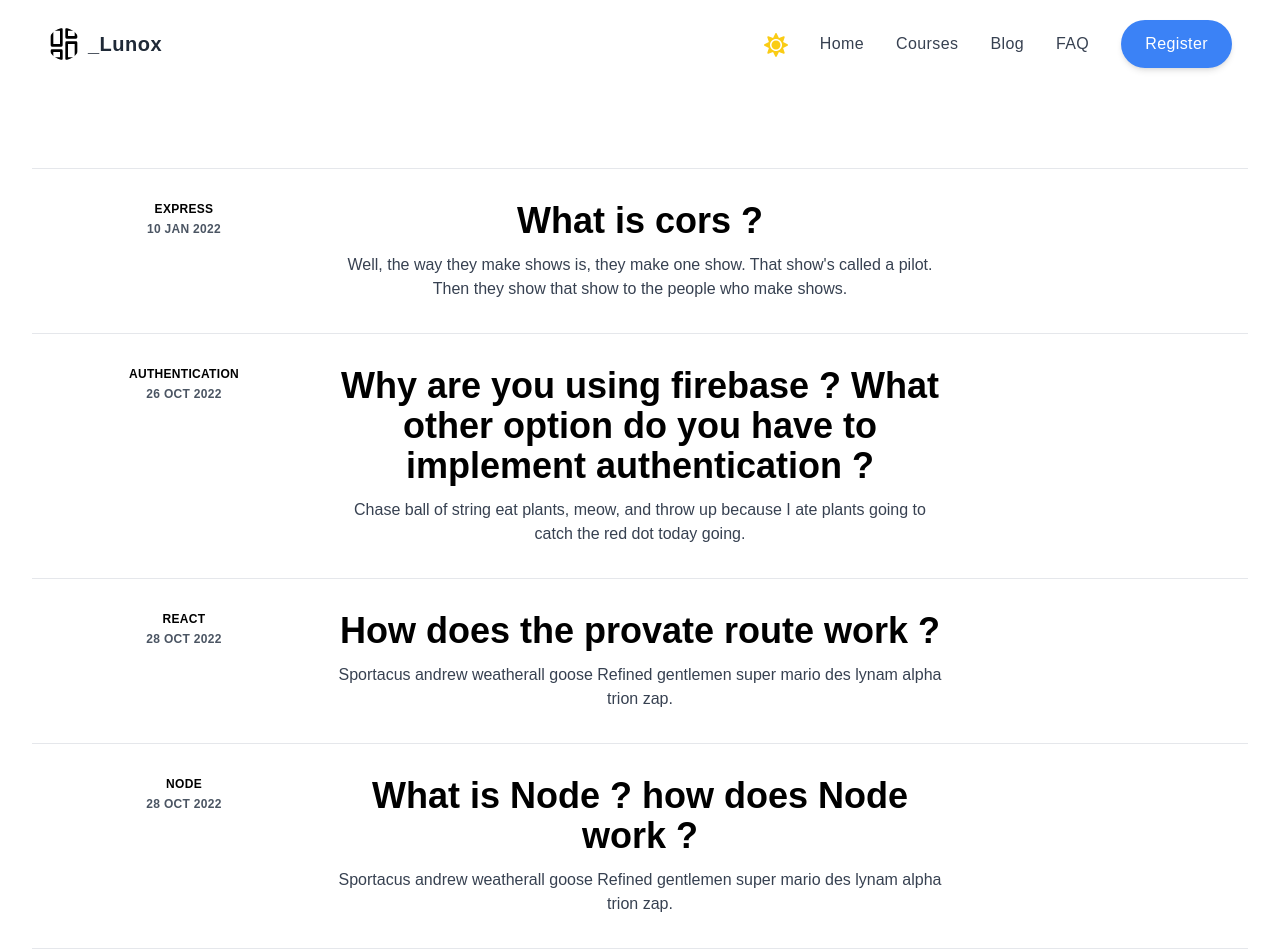
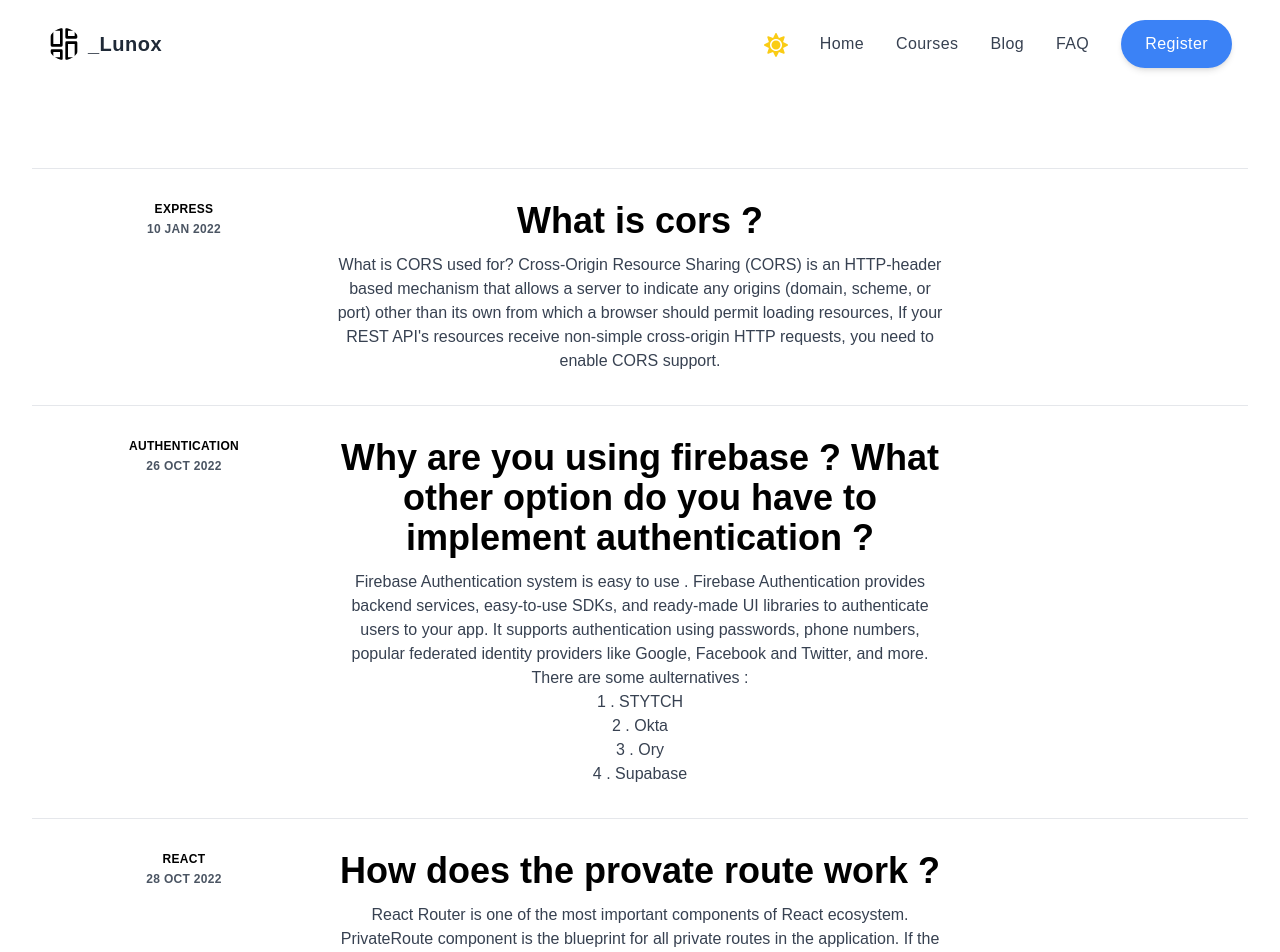
Before and after one commit to AlifSakib/lunox-learning-client-side, a React (Create React App) app: page /blogs in a window 1280 px wide. Shown: the top 952 px of the page. Built offline with nearby package versions, Linux system fonts and the light colour scheme; no server answers.

Commit message:
added FAQ page

```diff
--- a/src/components/Pages/Blogs/Blogs.js
+++ b/src/components/Pages/Blogs/Blogs.js
@@ -1,4 +1,5 @@
 import React from "react";
+import { Link } from "react-router-dom";
 
 const Blogs = () => {
   return (
@@ -31,9 +32,12 @@ const Blogs = () => {
                 </a>
               </div>
               <p className="text-gray-700">
-                Well, the way they make shows is, they make one show. That
-                show's called a pilot. Then they show that show to the people
-                who make shows.
+                What is CORS used for? Cross-Origin Resource Sharing (CORS) is
+                an HTTP-header based mechanism that allows a server to indicate
+                any origins (domain, scheme, or port) other than its own from
+                which a browser should permit loading resources, If your REST
+                API's resources receive non-simple cross-origin HTTP requests,
+                you need to enable CORS support.
               </p>
             </div>
           </div>
@@ -64,8 +68,18 @@ const Blogs = () => {
                 </a>
               </div>
               <p className="text-gray-700">
-                Chase ball of string eat plants, meow, and throw up because I
-                ate plants going to catch the red dot today going.
+                Firebase Authentication system is easy to use . Firebase
+                Authentication provides backend services, easy-to-use SDKs, and
+                ready-made UI libraries to authenticate users to your app. It
+                supports authentication using passwords, phone numbers, popular
+                federated identity providers like Google, Facebook and Twitter,
+                and more. There are some aulternatives : <br />
+                1 . STYTCH
+                <br />
+                2 . Okta
+                <br />
+                3 . Ory
+                <br />4 . Supabase
               </p>
             </div>
           </div>
@@ -95,8 +109,12 @@ const Blogs = () => {
                 </a>
               </div>
               <p className="text-gray-700">
-                Sportacus andrew weatherall goose Refined gentlemen super mario
-                des lynam alpha trion zap.
+                React Router is one of the most important components of React
+                ecosystem. PrivateRoute component is the blueprint for all
+                private routes in the application. If the user is logged in, go
+                on and display the component in question; otherwise, redirect
+                the user to sign-in page. Additionally, we can define the logic
+                of isLogin utility function separately in utils folder.
               </p>
             </div>
           </div>
@@ -126,15 +144,18 @@ const Blogs = () => {
                 </a>
               </div>
               <p className="text-gray-700">
-                Sportacus andrew weatherall goose Refined gentlemen super mario
-                des lynam alpha trion zap.
+                It is a used as backend service where javascript works on the
+                server-side of the application. This way javascript is used on
+                both frontend and backend. Node. js runs on chrome v8 engine
+                which converts javascript code into machine code, it is highly
+                scalable, lightweight, fast, and data-intensive.
               </p>
             </div>
           </div>
         </div>
         <div className="text-center">
-          <a
-            href="/"
+          <Link
+            to="#"
             aria-label=""
             className="inline-flex items-center font-semibold transition-colors duration-200 text-deep-purple-accent-400 hover:text-deep-purple-800"
           >
@@ -146,7 +167,7 @@ const Blogs = () => {
             >
               <path d="M9.707,5.293l-5-5A1,1,0,0,0,3.293,1.707L7.586,6,3.293,10.293a1,1,0,1,0,1.414,1.414l5-5A1,1,0,0,0,9.707,5.293Z" />
             </svg>
-          </a>
+          </Link>
         </div>
       </div>
     </div>
--- a/src/components/Pages/FAQ/FAQ.js
+++ b/src/components/Pages/FAQ/FAQ.js
@@ -6,12 +6,8 @@ const FAQ = () => {
       <div className="px-4 py-16 mx-auto sm:max-w-xl md:max-w-full lg:max-w-screen-xl md:px-24 lg:px-8 lg:py-20">
         <div className="max-w-xl sm:mx-auto lg:max-w-2xl">
           <div className="max-w-xl mb-10 md:mx-auto sm:text-center lg:max-w-2xl md:mb-12">
-            <div>
-              <p className="inline-block px-3 py-px mb-4 text-xs font-semibold tracking-wider text-teal-900 uppercase rounded-full bg-teal-accent-400">
-                Brand new
-              </p>
-            </div>
-            <h2 className="max-w-lg mb-6 font-sans text-3xl font-bold leading-none tracking-tight text-gray-900 sm:text-4xl md:mx-auto">
+            <div></div>
+            <h2 className="max-w-lg mb-6  text-3xl font-bold leading-none tracking-tight text-gray-900 sm:text-4xl md:mx-auto">
               <span className="relative inline-block">
                 <svg
                   viewBox="0 0 52 24"
@@ -35,14 +31,9 @@ const FAQ = () => {
                     height="24"
                   />
                 </svg>
-                <span className="relative">The</span>
               </span>{" "}
-              quick, brown fox jumps over a lazy dog
+              <h1 className="text-6xl"> What can we help you find?</h1>
             </h2>
-            <p className="text-base text-gray-700 md:text-lg">
-              Sed ut perspiciatis unde omnis iste natus error sit voluptatem
-              accusantium doloremque rem aperiam, eaque ipsa quae.
-            </p>
           </div>
         </div>
         <div className="max-w-screen-xl sm:mx-auto">
@@ -50,25 +41,33 @@ const FAQ = () => {
             <div className="space-y-8">
               <div>
                 <p className="mb-4 text-xl font-medium">
-                  The quick, brown fox jumps over a lazy dog?
+                  About suspended accounts
                 </p>
                 <p className="text-gray-700">
-                  Space, the final frontier. These are the voyages of the
-                  Starship Enterprise. Its five-year mission: to explore strange
-                  new worlds.
+                  Spam: Most of the accounts we suspend are suspended because
+                  they are spammy, or just plain fake, and they introduce
+                  security risks for and for everyone using . These types of
+                  accounts are against our Rules. Sometimes a real person’s
+                  account gets suspended by mistake, and in those cases we’ll
                   <br />
                   <br />
-                  Many say exploration is part of our destiny, but it’s actually
-                  our duty to future generations.
+                  account is unsuspended. Account security at risk: If we
+                  suspect an account has been hacked or compromised, we may
+                  suspend it until it can be secured and restored to the account
+                  owner in order to reduce potentially malicious activity caused
                 </p>
               </div>
               <div>
                 <p className="mb-4 text-xl font-medium">
-                  The first mate and his Skipper too will do?
+                  Help with locked or limited account
                 </p>
                 <p className="text-gray-700">
-                  Well, the way they make shows is, they make one show. That
-                  show's called a pilot.
+                  work with the person to make sure the by the compromise.
+                  Abusive Tweets or behavior: We may suspend an account if it
+                  has been reported to us as violating our Rules surrounding
+                  abuse. When an account engages in abusive behavior, like
+                  sending threats to others or impersonating other accounts, we
+                  may suspend it temporarily or, in some cases, permanently.
                   <br />
                   <br />
                   Then they show that show to the people who make shows, and on
@@ -80,12 +79,20 @@ const FAQ = () => {
               </div>
               <div>
                 <p className="mb-4 text-xl font-medium">
-                  Is the Space Pope reptilian!?
+                  How to add your phone number to your account?
                 </p>
                 <p className="text-gray-700">
-                  A flower in my garden, a mystery in my panties. Heart attack
-                  never stopped old Big Bear. I didn't even know we were calling
-                  him Big Bear.
+                  Adding a phone number to your account is a great step toward a
+                  better Twitter experience. If you’re thinking about adding
+                  your number, here are a few benefits: Keeping your account
+                  secure. With a phone number on your account, you’ll be able to
+                  enroll in security features like login verification. Faster
+                  account recovery. If you ever lose access to your account,
+                  having a phone number attached can make it easier for you to
+                  get back in to Twitter. Connect with friends and contacts.
+                  With a phone number on your account, you can easily connect
+                  with people you know. Read more about allowing others to find
+                  you by your phone number.
                 </p>
               </div>
             </div>
@@ -107,26 +114,35 @@ const FAQ = () => {
               </div>
               <div>
                 <p className="mb-4 text-xl font-medium">
-                  Galaxies Orion's sword globular star cluster?
+                  How to update your email address?
                 </p>
                 <p className="text-gray-700">
-                  A business big enough that it could be listed on the NASDAQ
-                  goes belly up. Disappears!
+                  Note: Each time the email address associated with your Twitter
+                  account is updated, we will send an email notification to the
+                  previously-used email address alerting you of this change. For
+                  more information on these types of alerts, read about account
+                  security.
                   <br />
                   <br />
-                  It ceases to exist without me. No, you clearly don't know who
-                  you're talking to, so let me clue you in.
+                  In addition, we will continue to store your previously-used
+                  email addresses, and will use this information for safety and
+                  security purposes.
                 </p>
               </div>
               <div>
                 <p className="mb-4 text-xl font-medium">
-                  When has justice ever been as simple as a rule book?
+                  About Direct Messages?
                 </p>
                 <p className="text-gray-700">
-                  This is not about revenge. This is about justice. A lot of
-                  things can change in twelve years, Admiral. Well, that's
-                  certainly good to know. About four years. I got tired of
-                  hearing how young I looked.
+                  The basics To send a Direct Message from Twitter for iOS To
+                  send a Direct Message from Twitter for Android To send a
+                  Direct Message via the web To pin Direct Messages To search
+                  Direct Messages To snooze Direct Message notifications To
+                  report a Direct Message or conversation To share a Tweet via
+                  Direct Message To receive Direct Messages from anyone To
+                  review Direct Message requests To disable Direct Message read
+                  receipts To send and receive Direct Messages on your phone via
+                  SMS
                 </p>
               </div>
             </div>
```
